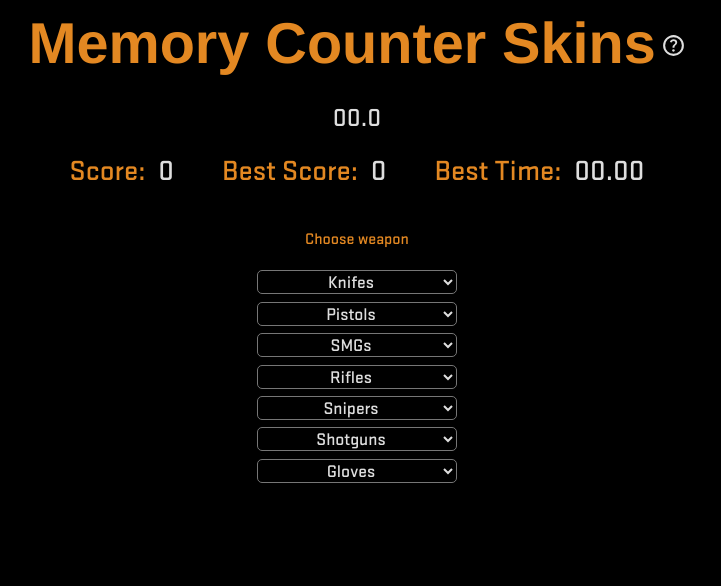
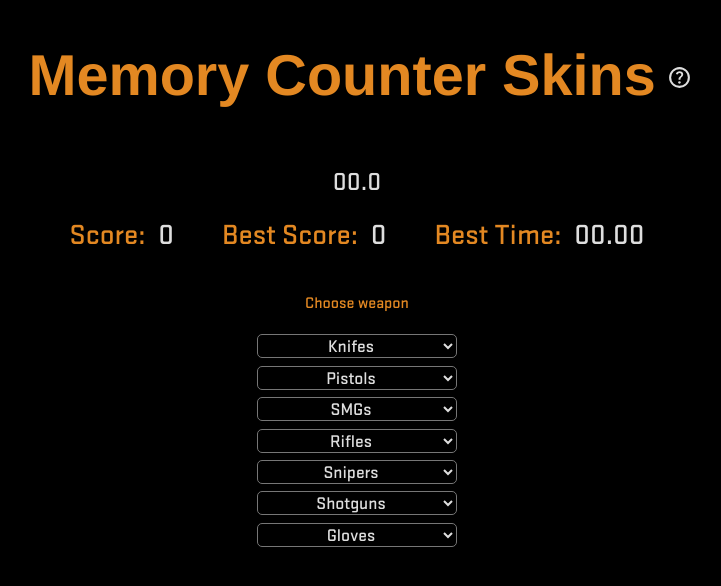
Before and after one commit to Fonkeyy/Project_Memory-card-game, a React (Vite) app in the folder Project_Memory-card-game/: page / in a window 1280 px wide. Shown: the top 586 px of the page, without its empty margins (283-1004 px from the left). Built offline with nearby package versions, Linux system fonts and the light colour scheme; a web font is replaced by a local one.

Commit message:
padding h1

```diff
--- a/Project_Memory-card-game/src/App.css
+++ b/Project_Memory-card-game/src/App.css
@@ -18,3 +18,15 @@ h1 {
     text-align: center;
     white-space: nowrap;
 }
+
+@media screen and (min-width: 768px) {
+    h1 {
+        padding: 1.2rem 0.3rem;
+    }
+}
+
+@media screen and (min-width: 1024px) {
+    h1 {
+        padding: 2rem 0.4rem;
+    }
+}
```
